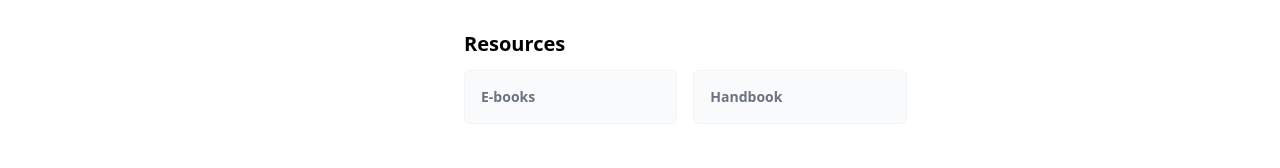
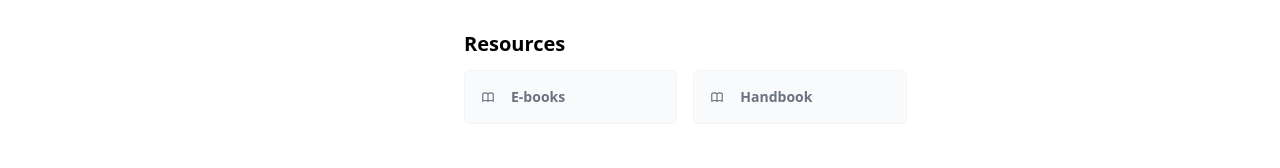
Before and after one commit to kentezrabetita/csu-drew, a Next.js app: page / in a window 1280 px wide. Shown: the part 866-1034 px from the top of the page. Built offline with nearby package versions, Linux system fonts and the light colour scheme.

Commit message:
add icons to resources section

```diff
--- a/common/content/home.tsx
+++ b/common/content/home.tsx
@@ -16,7 +16,7 @@ import { BsCalendarPlus, BsCalendarRange, BsHouseDoor } from 'react-icons/bs';
 import { RiSurveyLine } from 'react-icons/ri';
 import { GiReceiveMoney } from 'react-icons/gi';
 import { SiGooglescholar } from 'react-icons/si';
-import { HiOutlineUserGroup } from 'react-icons/hi';
+import { HiOutlineUserGroup, HiOutlineBookOpen } from 'react-icons/hi';
 import { GrFacebook } from 'react-icons/gr';
 
 const HomeContent = () => {
@@ -248,18 +248,20 @@ const HomeContent = () => {
                     'https://drive.google.com/drive/folders/1-2P2uJiziZHND_8gH5-d20uDmAiPs5gt'
                   }
                   target='_blank'
-                  className='p-4 text-sm font-bold text-gray-500 border border-gray-100 rounded-md dark:bg-gray-900 dark:text-gray-400 dark:border-gray-700 bg-gray-50'
+                  className='flex flex-row items-center p-4 space-x-4 text-sm font-bold text-gray-500 border border-gray-100 rounded-md dark:bg-gray-900 dark:text-gray-400 dark:border-gray-700 bg-gray-50'
                 >
-                  E-books
+                  <HiOutlineBookOpen />
+                  <span>E-books</span>
                 </Link>
                 <Link
                   href={
                     'https://www.carsu.edu.ph/sites/default/files/downloadables/Student%20Handbook%20Final%20Revision.pdf'
                   }
                   target='_blank'
-                  className='p-4 text-sm font-bold text-gray-500 border border-gray-100 rounded-md dark:bg-gray-900 dark:text-gray-400 dark:border-gray-700 bg-gray-50'
+                  className='flex flex-row items-center p-4 space-x-4 text-sm font-bold text-gray-500 border border-gray-100 rounded-md dark:bg-gray-900 dark:text-gray-400 dark:border-gray-700 bg-gray-50'
                 >
-                  Handbook
+                  <HiOutlineBookOpen />
+                  <span>Handbook</span>
                 </Link>
               </div>
             </div>
```
